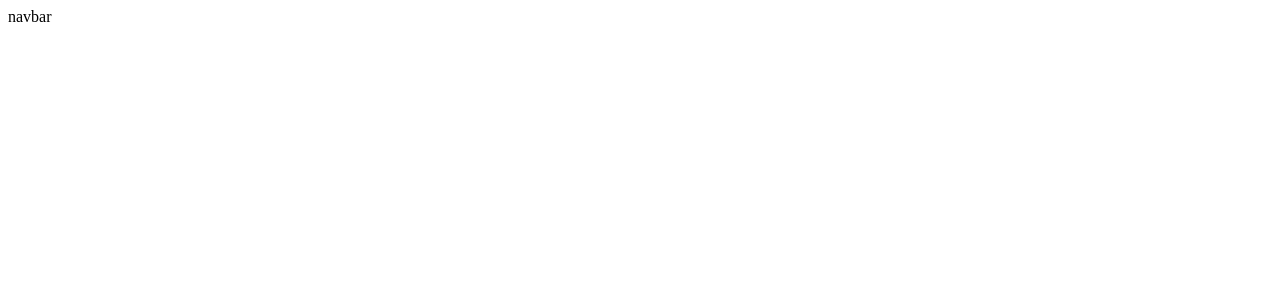
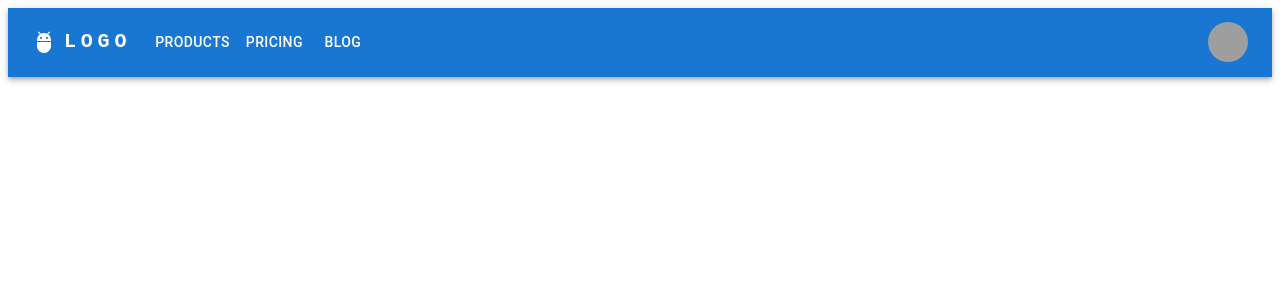
Before and after one commit to ParinThalangdee/portfolio, a React (Create React App) app: page / in a window 1280 px wide. Shown: the top 300 px of the page. Built offline with nearby package versions, Linux system fonts and the light colour scheme; grey boxes are pictures that could not be loaded.

Commit message:
Installed MUI Icons

```diff
--- a/package.json
+++ b/package.json
@@ -5,6 +5,7 @@
   "dependencies": {
     "@emotion/react": "^11.10.0",
     "@emotion/styled": "^11.10.0",
+    "@mui/icons-material": "^5.8.4",
     "@mui/material": "^5.10.0",
     "@testing-library/jest-dom": "^5.16.5",
     "@testing-library/react": "^13.3.0",
--- a/src/Components/Navbar/navbar.js
+++ b/src/Components/Navbar/navbar.js
@@ -1,9 +1,162 @@
-import React from 'react'
+import * as React from 'react';
+import AppBar from '@mui/material/AppBar';
+import Box from '@mui/material/Box';
+import Toolbar from '@mui/material/Toolbar';
+import IconButton from '@mui/material/IconButton';
+import Typography from '@mui/material/Typography';
+import Menu from '@mui/material/Menu';
+import MenuIcon from '@mui/icons-material/Menu';
+import Container from '@mui/material/Container';
+import Avatar from '@mui/material/Avatar';
+import Button from '@mui/material/Button';
+import Tooltip from '@mui/material/Tooltip';
+import MenuItem from '@mui/material/MenuItem';
+import AdbIcon from '@mui/icons-material/Adb';
 
-const navbar = () => {
+const pages = ['Products', 'Pricing', 'Blog'];
+const settings = ['Profile', 'Account', 'Dashboard', 'Logout'];
+
+const ResponsiveAppBar = () => {
+  const [anchorElNav, setAnchorElNav] = React.useState(null);
+  const [anchorElUser, setAnchorElUser] = React.useState(null);
+
+  const handleOpenNavMenu = (event) => {
+    setAnchorElNav(event.currentTarget);
+  };
+  const handleOpenUserMenu = (event) => {
+    setAnchorElUser(event.currentTarget);
+  };
+
+  const handleCloseNavMenu = () => {
+    setAnchorElNav(null);
+  };
+
+  const handleCloseUserMenu = () => {
+    setAnchorElUser(null);
+  };
+
   return (
-    <div>navbar</div>
-  )
-}
+    <AppBar position="static">
+      <Container maxWidth="xl">
+        <Toolbar disableGutters>
+          <AdbIcon sx={{ display: { xs: 'none', md: 'flex' }, mr: 1 }} />
+          <Typography
+            variant="h6"
+            noWrap
+            component="a"
+            href="/"
+            sx={{
+              mr: 2,
+              display: { xs: 'none', md: 'flex' },
+              fontFamily: 'monospace',
+              fontWeight: 700,
+              letterSpacing: '.3rem',
+              color: 'inherit',
+              textDecoration: 'none',
+            }}
+          >
+            LOGO
+          </Typography>
 
-export default navbar
+          <Box sx={{ flexGrow: 1, display: { xs: 'flex', md: 'none' } }}>
+            <IconButton
+              size="large"
+              aria-label="account of current user"
+              aria-controls="menu-appbar"
+              aria-haspopup="true"
+              onClick={handleOpenNavMenu}
+              color="inherit"
+            >
+              <MenuIcon />
+            </IconButton>
+            <Menu
+              id="menu-appbar"
+              anchorEl={anchorElNav}
+              anchorOrigin={{
+                vertical: 'bottom',
+                horizontal: 'left',
+              }}
+              keepMounted
+              transformOrigin={{
+                vertical: 'top',
+                horizontal: 'left',
+              }}
+              open={Boolean(anchorElNav)}
+              onClose={handleCloseNavMenu}
+              sx={{
+                display: { xs: 'block', md: 'none' },
+              }}
+            >
+              {pages.map((page) => (
+                <MenuItem key={page} onClick={handleCloseNavMenu}>
+                  <Typography textAlign="center">{page}</Typography>
+                </MenuItem>
+              ))}
+            </Menu>
+          </Box>
+          <AdbIcon sx={{ display: { xs: 'flex', md: 'none' }, mr: 1 }} />
+          <Typography
+            variant="h5"
+            noWrap
+            component="a"
+            href=""
+            sx={{
+              mr: 2,
+              display: { xs: 'flex', md: 'none' },
+              flexGrow: 1,
+              fontFamily: 'monospace',
+              fontWeight: 700,
+              letterSpacing: '.3rem',
+              color: 'inherit',
+              textDecoration: 'none',
+            }}
+          >
+            LOGO
+          </Typography>
+          <Box sx={{ flexGrow: 1, display: { xs: 'none', md: 'flex' } }}>
+            {pages.map((page) => (
+              <Button
+                key={page}
+                onClick={handleCloseNavMenu}
+                sx={{ my: 2, color: 'white', display: 'block' }}
+              >
+                {page}
+              </Button>
+            ))}
+          </Box>
+
+          <Box sx={{ flexGrow: 0 }}>
+            <Tooltip title="Open settings">
+              <IconButton onClick={handleOpenUserMenu} sx={{ p: 0 }}>
+                <Avatar alt="Remy Sharp" src="/static/images/avatar/2.jpg" />
+              </IconButton>
+            </Tooltip>
+            <Menu
+              sx={{ mt: '45px' }}
+              id="menu-appbar"
+              anchorEl={anchorElUser}
+              anchorOrigin={{
+                vertical: 'top',
+                horizontal: 'right',
+              }}
+              keepMounted
+              transformOrigin={{
+                vertical: 'top',
+                horizontal: 'right',
+              }}
+              open={Boolean(anchorElUser)}
+              onClose={handleCloseUserMenu}
+            >
+              {settings.map((setting) => (
+                <MenuItem key={setting} onClick={handleCloseUserMenu}>
+                  <Typography textAlign="center">{setting}</Typography>
+                </MenuItem>
+              ))}
+            </Menu>
+          </Box>
+        </Toolbar>
+      </Container>
+    </AppBar>
+  );
+};
+export default ResponsiveAppBar;
```
Also changed, not shown: 1 other file (tests, documents, lock files or other folders).
